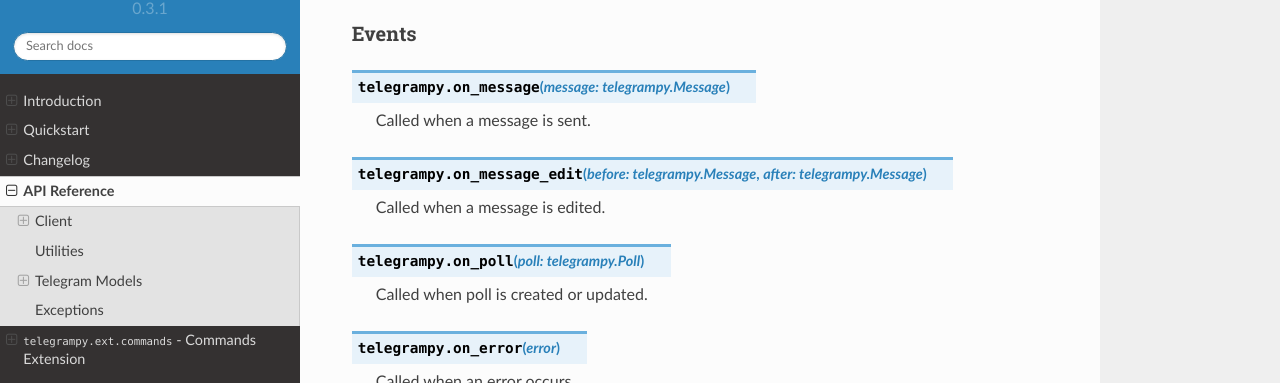
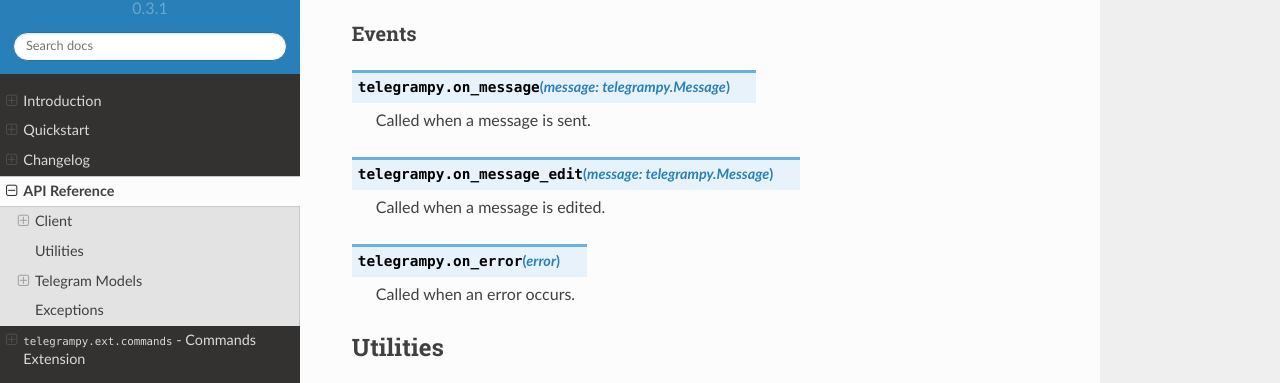
Before and after one commit to ilovetocode2019/telegram.py, a Sphinx documentation site: the page built from docs/api.rst, in a window 1280 px wide and 900 px high, cut to the strip 320-703 px from the top of the window. Built offline with Sphinx 7.4.7 and the Read the Docs theme 2.0.0, drawn with Linux system fonts in a browser that asks for light colours.

Commit message:
Update documentation

```diff
--- a/docs/api.rst
+++ b/docs/api.rst
@@ -16,13 +16,9 @@ Events
 
     Called when a message is sent.
 
-.. function:: on_message_edit(before: telegrampy.Message, after: telegrampy.Message)
+.. function:: on_message_edit(message: telegrampy.Message)
 
     Called when a message is edited.
-
-.. function:: on_poll(poll: telegrampy.Poll)
-
-    Called when poll is created or updated.
 
 .. function:: on_error(error)
 
```
Also changed, not shown: docs/ext/commands/api.rst (+8 -0 lines).
